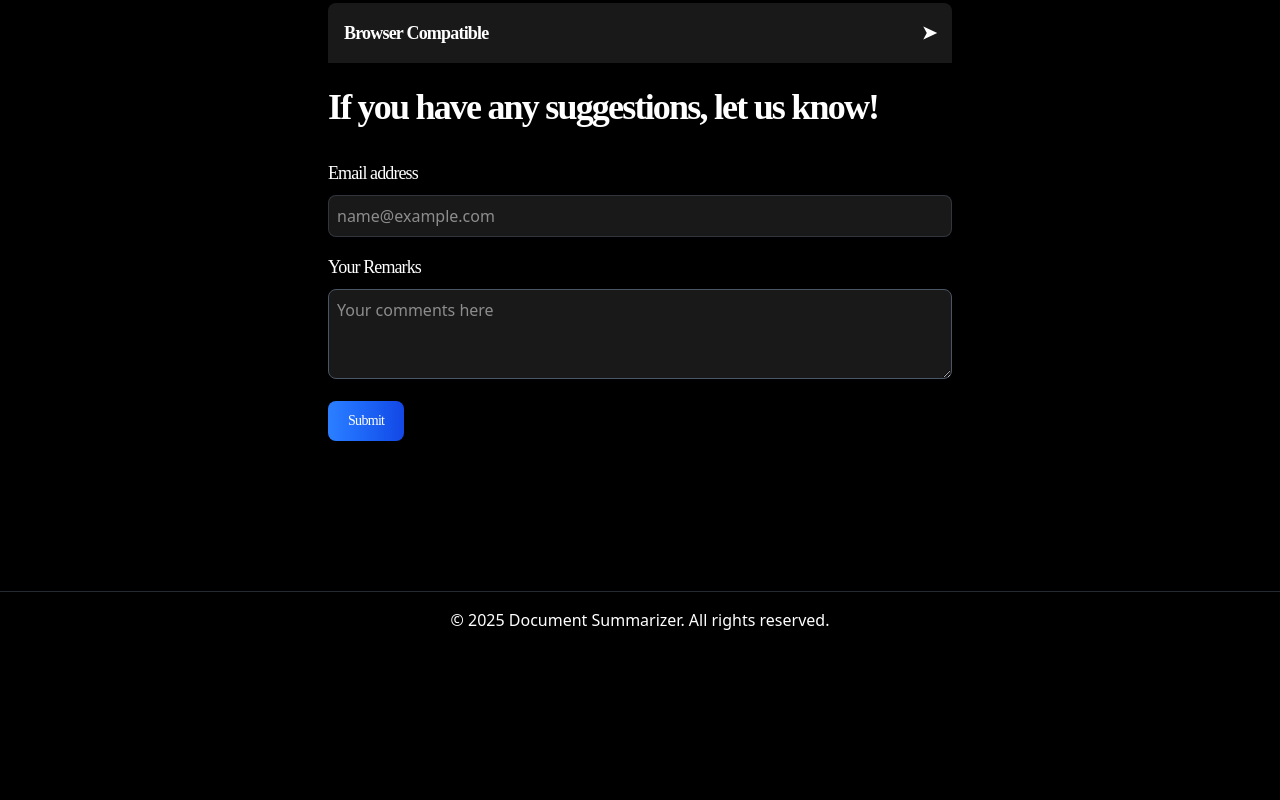
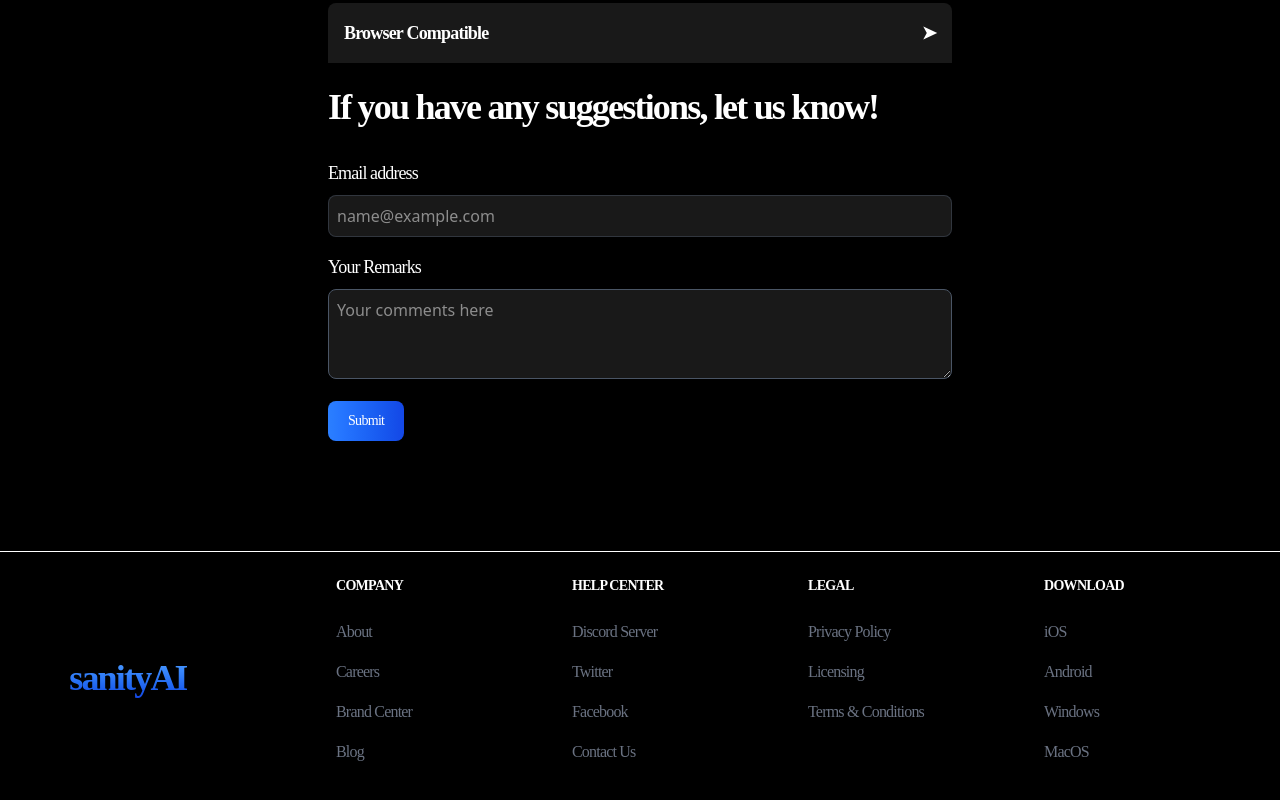
Before and after one commit to Piyushxz/SanityAI-DocumentSummerizer, a React (Vite) app: page / in a window 1280 px wide. Shown: the part 3065-3865 px from the top of the page. Before the commit the page ends 3713 px from the top, so only its background shows below. Built offline with nearby package versions, Linux system fonts and the light colour scheme; a web font is replaced by a local one.

Commit message:
added footer

```diff
--- a/src/components/Aboutus.tsx
+++ b/src/components/Aboutus.tsx
@@ -3,6 +3,8 @@ import {motion} from "motion/react"
 import { AnimatePresence } from 'framer-motion';
 const Aboutus: React.FC = () => {
   const [openAccordion, setOpenAccordion] = useState<number | null>(null);
+
+  const [test,t] = useState(false)
 
   const toggleAccordion = (index: number) => {
     setOpenAccordion(openAccordion === index ? null : index);
@@ -17,6 +19,7 @@ const Aboutus: React.FC = () => {
               <h1 className="font-primary tracking-tighter font-extrabold text-4xl md:text-6xl text-white mb-6">
                 About Us
               </h1>
+              <AnimatePresence>
               <div className="space-y-4">
                 {/* Accordion Item 1 */}
                 <div className=" rounded-lg shadow-md">
@@ -32,10 +35,9 @@ const Aboutus: React.FC = () => {
                       </span>
                     </button>
                   </h2>
-                  <AnimatePresence  >
                   {openAccordion === 1 && (
                     <motion.div
-                    key="content"
+                    key={openAccordion}
                     initial={{height:0,}}
                     exit={{ height: 0 }}
                     animate={{ height: "100px" }}
@@ -46,7 +48,6 @@ const Aboutus: React.FC = () => {
                       </p>
                     </motion.div>
                   )}
-                  </AnimatePresence>
                 </div>
 
                 {/* Accordion Item 2 */}
@@ -90,14 +91,13 @@ const Aboutus: React.FC = () => {
                       </span>
                     </button>
                   </h2>
-                  <AnimatePresence>
                   {openAccordion === 3 && (
                     <motion.div
                     initial={{height:0}}
                     exit={{ height: 0 }}
 
                     animate={{ height: "100px" }}
-                    transition={{ type: "spring", stiffness: 200,bounce:0.25, mass: 0.5}}
+                    transition={{ type: "spring", stiffness: 200,bounce:0.1, damping:15}}
                     className={`p-4 bg-[#191919] border-t border-white/20 rounded-b-lg transition-[max-height] duration-300 ease-in-out overflow-hidden ${
                       openAccordion === 3 ? "max-h-96" : "max-h-0"
                     }`}
@@ -108,9 +108,11 @@ const Aboutus: React.FC = () => {
                   </motion.div>
 
                   )}
-                  </AnimatePresence>
                 </div>
               </div>
+
+
+              </AnimatePresence>
 
               {/* Suggestions Section */}
               <div className="mt-6">
@@ -144,11 +146,7 @@ const Aboutus: React.FC = () => {
         </div>
       </div>
       {/* Footer */}
-      <footer className="bg-black text-white py-4 mt-10 border-t border-gray-600/50">
-        <div className="container mx-auto text-center">
-          <p>&copy; 2025 Document Summarizer. All rights reserved.</p>
-        </div>
-      </footer>
+
 
     </>
   );
--- a/src/components/Footer.tsx
+++ b/src/components/Footer.tsx
@@ -1,13 +1,99 @@
-import React from 'react';
+export const Footer = () => {
+    return (
+      <>
+        <div className="border-t border-white border-opacity-30 bg-black">
 
-const Footer: React.FC = () => {
-  return (
-    <footer className="bg-blue-900 text-white py-4 mt-10">
-      <div className="container mx-auto text-center">
-        <p>&copy; 2025 Document Summarizer. All rights reserved.</p>
-      </div>
-    </footer>
-  );
-};
+          <div className="flex flex-wrap items-center justify-between px-4 py-6 lg:px-8">
 
-export default Footer;
+            <div className="flex flex-col items-center lg:items-start">
+              <div className="h-48 w-48 flex justify-center items-center">
+                <h1 className="font-primary tracking-tighter text-4xl font-black  bg-gradient-to-b from-blue-400 to-blue-700 bg-clip-text text-transparent">sanityAI</h1>
+              </div>
+            </div>
+
+            <footer className="w-full lg:w-3/4">
+  <div className="grid grid-cols-2 gap-8 px-4 lg:px-0 lg:grid-cols-4">
+    <div>
+      <h2 className="mb-6 text-sm font-semibold uppercase font-primary tracking-tighter text-white">Company</h2>
+      <ul className="text-gray-500 font-medium font-primary tracking-tighter">
+        <li className="mb-4">
+          <span className="hover:text-blue-500 cursor-pointer">About</span>
+        </li>
+        <li className="mb-4">
+          <span className="hover:text-blue-500 cursor-pointer">Careers</span>
+        </li>
+        <li className="mb-4">
+          <span className="hover:text-blue-500 cursor-pointer">Brand Center</span>
+        </li>
+        <li className="mb-4">
+          <span className="hover:text-blue-500 cursor-pointer">Blog</span>
+        </li>
+      </ul>
+    </div>
+
+    <div>
+      <h2 className="mb-6 text-sm font-semibold uppercase font-primary tracking-tighter text-white">Help Center</h2>
+      <ul className="text-gray-500 font-medium font-primary tracking-tighter">
+        <li className="mb-4">
+          <span className="hover:text-blue-500 cursor-pointer">Discord Server</span>
+        </li>
+        <li className="mb-4">
+          <span className="hover:text-blue-500 cursor-pointer">Twitter</span>
+        </li>
+        <li className="mb-4">
+          <span className="hover:text-blue-500 cursor-pointer">Facebook</span>
+        </li>
+        <li className="mb-4">
+          <span className="hover:text-blue-500 cursor-pointer">Contact Us</span>
+        </li>
+      </ul>
+    </div>
+
+    <div>
+      <h2 className="mb-6 text-sm font-semibold uppercase font-primary tracking-tighter text-white">Legal</h2>
+      <ul className="text-gray-500 font-medium font-primary tracking-tighter">
+        <li className="mb-4">
+          <span className="hover:text-blue-500 cursor-pointer">Privacy Policy</span>
+        </li>
+        <li className="mb-4">
+          <span className="hover:text-blue-500 cursor-pointer">Licensing</span>
+        </li>
+        <li className="mb-4">
+          <span className="hover:text-blue-500 cursor-pointer">Terms &amp; Conditions</span>
+        </li>
+      </ul>
+    </div>
+
+    <div>
+      <h2 className="mb-6 text-sm font-semibold uppercase font-primary tracking-tighter text-white">Download</h2>
+      <ul className="text-gray-500 font-medium font-primary tracking-tighter">
+        <li className="mb-4">
+          <span className="hover:text-blue-500 cursor-pointer">iOS</span>
+        </li>
+        <li className="mb-4">
+          <span className="hover:text-blue-500 cursor-pointer">Android</span>
+        </li>
+        <li className="mb-4">
+          <span className="hover:text-blue-500 cursor-pointer">Windows</span>
+        </li>
+        <li className="mb-4">
+          <span className="hover:text-blue-500 cursor-pointer">MacOS</span>
+        </li>
+      </ul>
+    </div>
+  </div>
+</footer>
+
+
+          </div>
+        </div>
+
+
+        {/* <div className="flex justify-center items-center py-4 bg-backgroundColor">
+          <h1 className="text-lg font-satoshi tracking-tighter font-black text-white">
+            Made with <span className="text-red-500">&#x1F9E1;</span> by Piyush
+          </h1>
+        </div> */}
+      </>
+    );
+  };
--- a/src/pages/Landing.tsx
+++ b/src/pages/Landing.tsx
@@ -9,6 +9,7 @@ import SearchFolderIcon from "../components/icons/SearchFolderIcon";
 import UploadFolderIcon from "../components/icons/UploadFolder";
 import MessagesIcon from "../components/icons/MessagesIcon";
 import { VideoIcon } from "lucide-react";
+import { Footer } from "@/components/Footer";
 
 export const Landing = () => {
   const navigate = useNavigate()
@@ -226,6 +227,7 @@ export const Landing = () => {
 
 
         </div>
+        <Footer/>
       </div>
     );
   };
```
